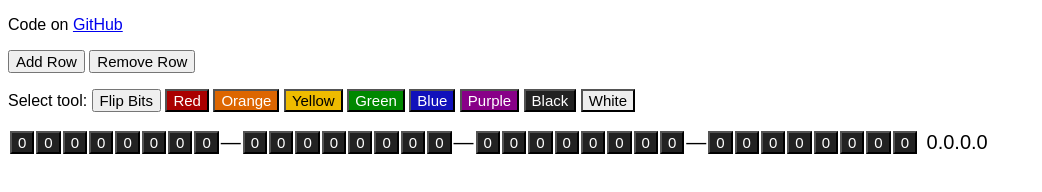
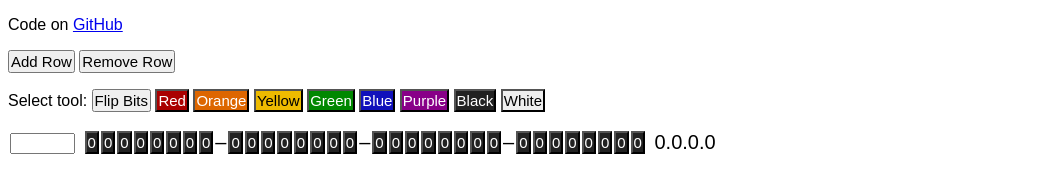
Before and after one commit to mtolly/networker, a plain HTML site: page index.html in a window 1280 px wide. Shown: the whole page, without its empty margins (0-1042 px from the left). Drawn offline with nearby package versions, Linux system fonts and the light colour scheme.

Commit message:
Labels on each row, more compact buttons

```diff
--- a/app.js
+++ b/app.js
@@ -1,11 +1,14 @@
 // Generated by CoffeeScript 1.8.0
 (function() {
-  var addRow, attachRow, clickBit, currentTool, emptyRow, load, removeRow, rows, save, setTool, toDecimal, updateBit;
+  var addRow, attachRow, clickBit, cloneRow, currentTool, editedText, emptyRow, getBit, load, removeRow, rows, save, setTool, toDecimal, updateBit;
 
   rows = [];
 
   emptyRow = function() {
-    var i, _i, _results;
+    var i;
+    return {
+      bits: (function() {
+        var _i, _results;
         _results = [];
         for (i = _i = 0; _i <= 31; i = ++_i) {
           _results.push({
@@ -14,6 +17,30 @@
           });
         }
         return _results;
+      })(),
+      label: ''
+    };
+  };
+
+  cloneRow = function(row) {
+    var bit;
+    return {
+      bits: (function() {
+        var _i, _len, _ref, _results;
+        _ref = row.bits;
+        _results = [];
+        for (_i = 0, _len = _ref.length; _i < _len; _i++) {
+          bit = _ref[_i];
+          _results.push($.extend({}, bit));
+        }
+        return _results;
+      })(),
+      label: ''
+    };
+  };
+
+  getBit = function(n, i) {
+    return rows[n].bits[i];
   };
 
   toDecimal = function(n) {
@@ -27,7 +54,7 @@
         sum = 0;
         value = 1;
         for (j = _j = _ref1 = i + 7; _ref1 <= i ? _j <= i : _j >= i; j = _ref1 <= i ? ++_j : --_j) {
-          sum += rows[n][j].value * value;
+          sum += getBit(n, j).value * value;
           value *= 2;
         }
         _results.push(sum);
@@ -38,40 +65,33 @@
   };
 
   attachRow = function(row) {
-    var bit, i, n, tds, tr, _i, _len;
+    var bit, i, n, tds, tr, _i, _len, _ref;
     n = rows.length;
     rows.push(row);
     tds = [];
-    for (i = _i = 0, _len = row.length; _i < _len; i = ++_i) {
-      bit = row[i];
+    tds.push("<td><input id=\"r" + n + "label\" type=\"text\" value=\"" + row.label + "\" size=\"5\" /></td>");
+    tds.push("<td>&nbsp;</td>");
+    _ref = row.bits;
+    for (i = _i = 0, _len = _ref.length; _i < _len; i = ++_i) {
+      bit = _ref[i];
       if (i === 8 || i === 16 || i === 24) {
-        tds.push('<td>&mdash;</td>');
+        tds.push('<td>&ndash;</td>');
       }
       tds.push("<td><button id=\"r" + n + "b" + i + "\" onclick=\"clickBit(" + n + ", " + i + ");\" class=\"" + bit.color + "\">" + bit.value + "</button></td>");
     }
     tds.push("<td>&nbsp;</td>");
     tds.push("<td id=\"r" + n + "dec\">" + (toDecimal(n)) + "</td>");
     tr = '<tr>' + tds.join('') + '</tr>';
-    return $('#bit-table').append(tr);
+    $('#bit-table').append(tr);
+    return $("\#r" + n + "label").change(function() {
+      return editedText(n);
+    });
   };
 
   addRow = function() {
-    var newRow, x;
-    newRow = (function() {
-      var _i, _len, _ref, _results;
-      if (rows.length === 0) {
-        return emptyRow();
-      } else {
-        _ref = rows[rows.length - 1];
-        _results = [];
-        for (_i = 0, _len = _ref.length; _i < _len; _i++) {
-          x = _ref[_i];
-          _results.push(jQuery.extend({}, x));
-        }
-        return _results;
-      }
-    })();
-    attachRow(newRow);
+    var lastRow, _ref;
+    lastRow = (_ref = rows[rows.length - 1]) != null ? _ref : emptyRow();
+    attachRow(cloneRow(lastRow));
     return save();
   };
 
@@ -84,13 +104,18 @@
     return save();
   };
 
+  editedText = function(n) {
+    rows[n].label = $("\#r" + n + "label").val();
+    return save();
+  };
+
   updateBit = function(n, i) {
     var button;
     button = $("\#r" + n + "b" + i);
-    button.html(rows[n][i].value);
+    button.html(getBit(n, i).value);
     $("\#r" + n + "dec").html(toDecimal(n));
     button.removeClass();
-    return button.addClass(rows[n][i].color);
+    return button.addClass(getBit(n, i).color);
   };
 
   currentTool = 'flip';
@@ -102,10 +127,10 @@
   clickBit = function(n, i) {
     switch (currentTool) {
       case 'flip':
-        rows[n][i].value ^= 1;
+        getBit(n, i).value ^= 1;
         break;
       default:
-        rows[n][i].color = currentTool;
+        getBit(n, i).color = currentTool;
     }
     updateBit(n, i);
     return save();
--- a/index.html
+++ b/index.html
@@ -11,13 +11,14 @@
     }
     td {
       font-size: 20px;
+      padding: 0;
+      margin: 0;
+      border-width: 0;
     }
     button {
       font-size: 15px;
-    }
-    td {
-      padding: 0;
-      border-width: 0;
+      padding-left: 1px;
+      padding-right: 1px;
     }
     .red {
       background-color: #A00;
```
Also changed, not shown: 1 other file. Lines whose indentation alone changed are shown as unchanged.
